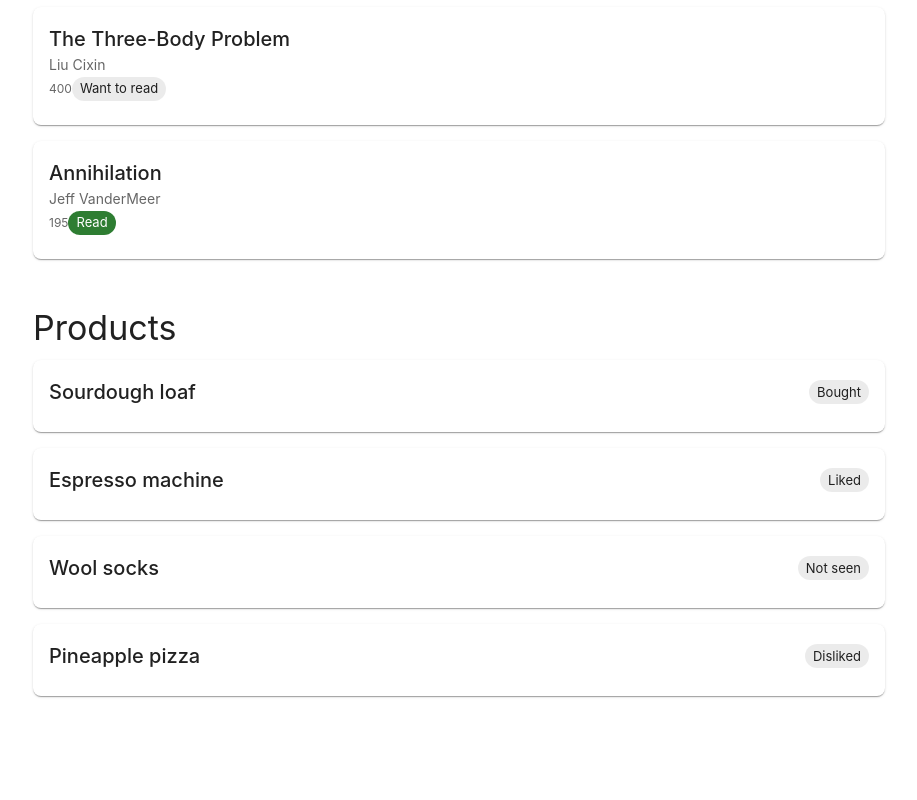
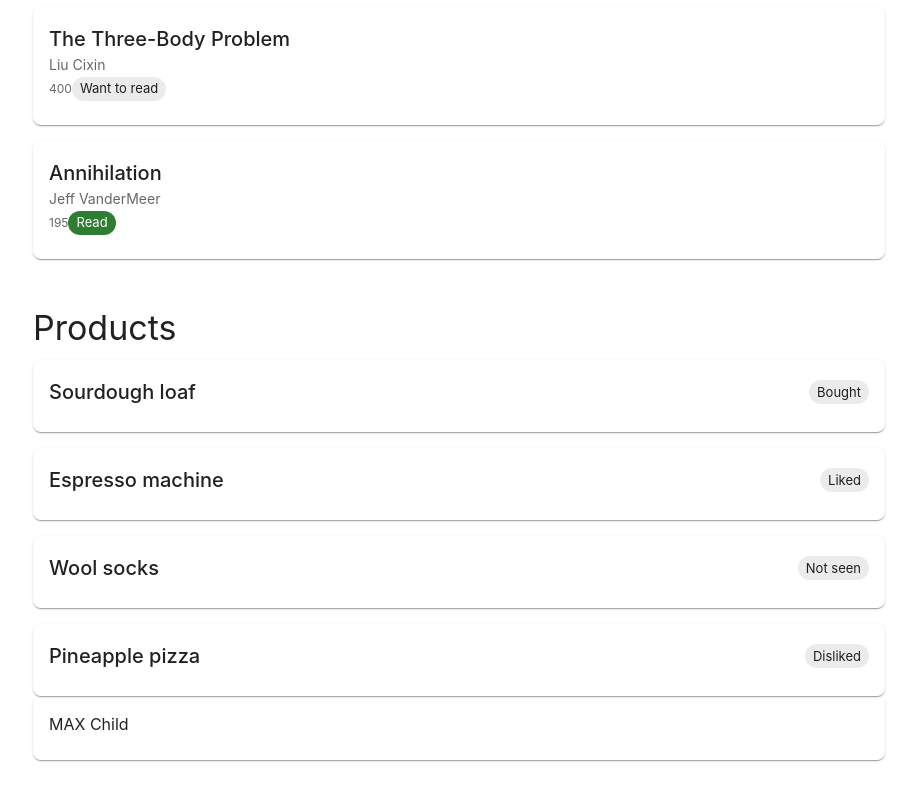
Before and after one commit to Maxzimmerman/sample-mini, a React (Vite) app: page / in a window 1280 px wide. Shown: the part 586-1386 px from the top of the page, without its empty margins (181-1098 px from the left). Before the commit the page ends 1330 px from the top, so only its background shows below. Built offline with nearby package versions, Linux system fonts and the light colour scheme.

Commit message:
feat: completed humans.

```diff
--- a/src/App.tsx
+++ b/src/App.tsx
@@ -5,15 +5,23 @@
 import { SAMPLE_BOOKS } from '@books/types';
 import Products from '@products/components/Products';
 import { useProductStore } from '@products/store/useProductStore';
+import { Humans }  from '../src/modules/humans/components/Human';
+import { useHumanStore } from '../src/modules/humans/stores/useHumanStore';
 
 export function App() {
   const products = useProductStore((s) => s.products);
   const loading = useProductStore((s) => s.loading);
   const fetchProducts = useProductStore((s) => s.fetchProducts);
+  const humans = useHumanStore((s) => s.humans);
+  const getAll = useHumanStore((s) => s.getAll);
 
   useEffect(() => {
     fetchProducts();
   }, [fetchProducts]);
+
+  useEffect(() => {
+    getAll()
+  }, [getAll()]);
 
   return (
     <Container maxWidth="md" sx={{ py: 6 }}>
@@ -61,6 +69,7 @@
         </Typography>
         {loading ? <CircularProgress /> : <Products products={products} />}
       </Box>
+    <Humans humans={ humans }></Humans>
     </Container>
   );
 }
--- /dev/null
+++ b/src/modules/humans/components/Human.tsx
@@ -0,0 +1,19 @@
+import { Card, CardContent, Typography } from '@mui/material';
+import type { JSX } from 'react';
+import type { Human } from '../types';
+
+export interface HumanProps {
+  humans: Human[];
+}
+
+export function Humans({ humans }: HumanProps): JSX.Element {
+ return <>
+	{humans.map((human) => (
+	  <Card>
+	    <CardContent>
+	      <Typography>{human.name} {human.type}</Typography>
+	    </CardContent>
+	  </Card>
+	))}
+	</>
+}
```
